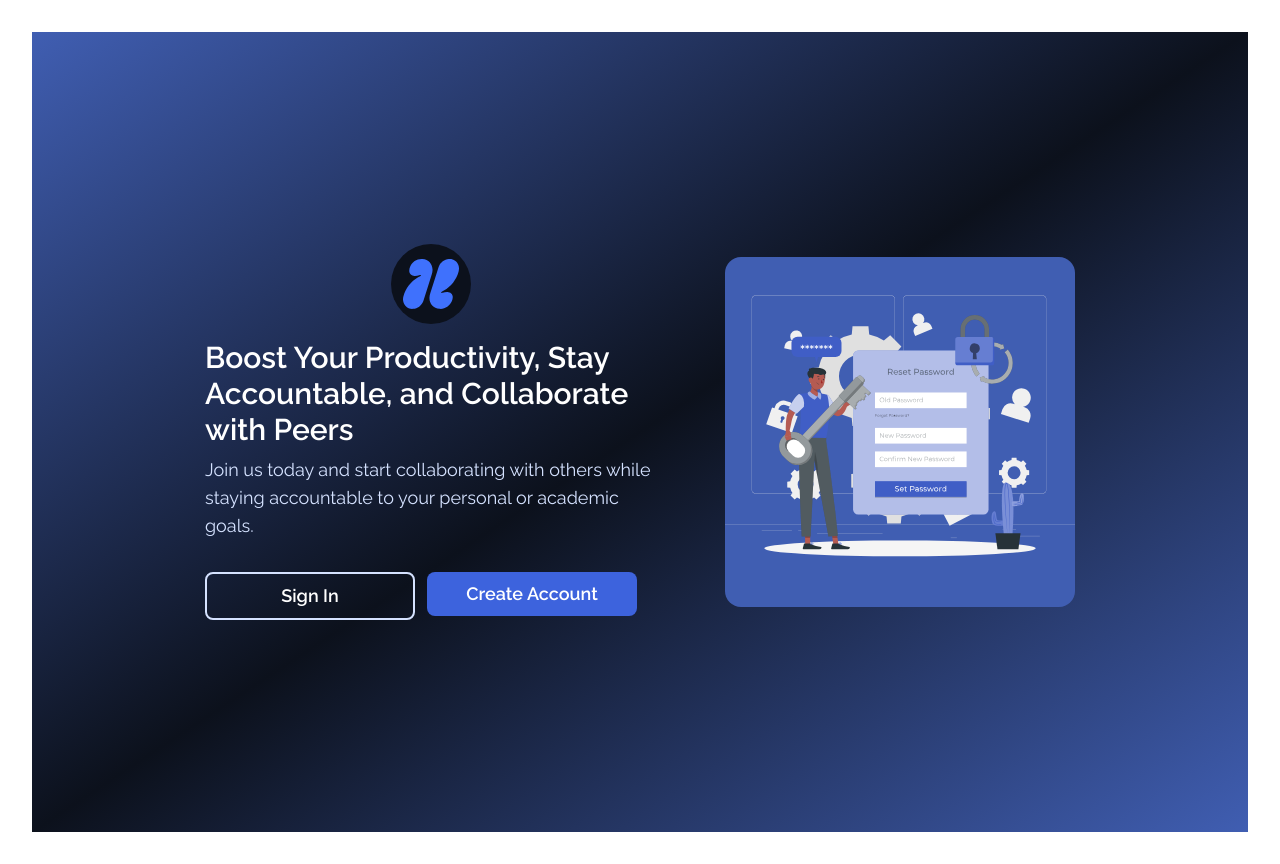
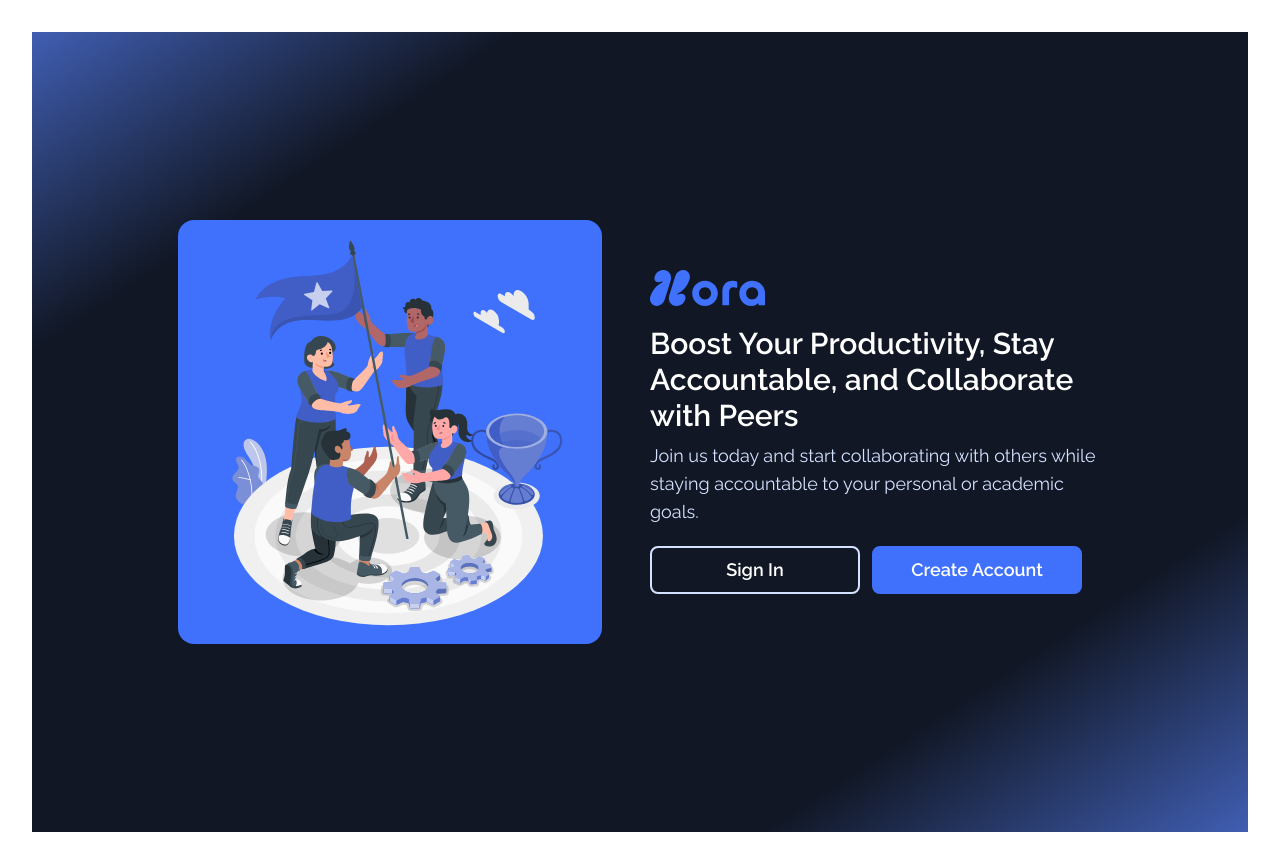
Before and after one commit to ogunsanwodavid/Hora, a React (Vite) app: page / in a window 1280 px wide. Built offline with nearby package versions, Linux system fonts and the light colour scheme.

Commit message:
Working on authentication

```diff
--- a/src/AppRoutes.jsx
+++ b/src/AppRoutes.jsx
@@ -5,7 +5,7 @@ import { Navigate, Route, Routes } from "react-router-dom";
 import { useAuth } from "./contexts/authContext";
 
 import ProtectedRoute from "./pages/entry/ProtectedRoute";
-import WelcomePage from "./pages/entry/WelcomePage";
+import LandingPage from "./pages/entry/LandingPage";
 
 import PageNotFound from "./pages/error/PageNotFound";
 
@@ -37,7 +37,7 @@ function AppRoutes() {
       <Route
         path="/"
         element={
-          isAuthenticated ? <Navigate to="/tasks" replace /> : <WelcomePage />
+          isAuthenticated ? <Navigate to="/tasks" replace /> : <LandingPage />
         }
       />
 
--- /dev/null
+++ b/src/pages/entry/LandingPage.jsx
@@ -0,0 +1,72 @@
+import { Link } from "react-router-dom";
+
+import useWindowDimensions from "../../hooks/useWindowDimensions";
+
+import Logo from "../../assets/logo.svg";
+import fullLogo from "../../assets/fullLogo.svg";
+
+import resetPasswordImg from "../../assets/resetpassword.svg";
+import landingPageImg from "../../assets/landingpage.svg";
+
+function LandingPage() {
+  const { windowHeight } = useWindowDimensions();
+
+  return (
+    <div
+      className="font-raleway w-full lg:flex lg:items-center"
+      style={{
+        minHeight: `${windowHeight}px`,
+        background:
+          "linear-gradient(to bottom right,rgba(64, 94, 178, 1) 0%, rgba(17, 23, 37, 1) 20%,rgba(17, 23, 37, 1) 80%, rgba(64, 94, 178, 1) 100%)",
+      }}
+    >
+      <main
+        className="w-full h-max px-6 py-10 pb-20 flex items-center justify-center lg:flex-row-reverse lg:pb-0 lg:px-0 lg:py-0 lg:w-max lg:mx-auto lg:gap-x-0 lg:!min-h-0"
+        style={{
+          minHeight: `${windowHeight}px`,
+        }}
+      >
+        <section className="w-full max-w-[500px] mx-auto space-y-3 lg:w-[500px] lg:flex lg:flex-col lg:items-center lg:justify-center lg:p-6 lg:space-y-5">
+          {/*** Logo */}
+          {/* <section className="w-20 h-20 mx-auto flex items-center justify-center p-3 rounded-full bg-darkestBlue ">
+            <img src={Logo} className="w-16" alt="" />
+          </section> */}
+          <img src={fullLogo} className="h-8 mx-auto md:h-9 lg:ml-0" alt="" />
+
+          {/*** Texts */}
+          <section className="space-y-2">
+            <h2 className="text-white text-2xl text-center font-semibold md:text-3xl lg:text-left">
+              Boost Your Productivity, Stay Accountable, and Collaborate with
+              Peers
+            </h2>
+            <h4 className="text-electricBlue50 text-base text-center font-regular md:text-lg lg:text-left">
+              Join us today and start collaborating with others while staying
+              accountable to your personal or academic goals.
+            </h4>
+          </section>
+
+          {/***Buttons */}
+          <section className="w-full mx-auto flex flex-wrap justify-center gap-3 font-semibold lg:justify-start">
+            <Link className="w-full md:max-w-[210px]" to="/signin">
+              <button className="w-full h-[44px] p-2 border-2 border-electricBlue50 text-white text-base rounded-lg md:h-max md:text-lg">
+                Sign In
+              </button>
+            </Link>
+
+            <Link className="w-full md:max-w-[210px]" to="/createaccount">
+              <button className="w-full h-[44px] p-2 bg-[#3f71fd] border-2 border-[#3f71fd] text-white text-base rounded-lg md:h-max md:text-lg">
+                Create Account
+              </button>
+            </Link>
+          </section>
+        </section>
+
+        <section className="hidden w-max h-full bg-[#3f71fd] m-6 p-3 rounded-2xl lg:flex items-center justify-center">
+          <img src={landingPageImg} className="min-w-[400px]" alt="" />
+        </section>
+      </main>
+    </div>
+  );
+}
+
+export default LandingPage;
--- a/src/pages/entry/WelcomePage.jsx
+++ /dev/null
@@ -1,66 +0,0 @@
-import { Link } from "react-router-dom";
-
-import useWindowDimensions from "../../hooks/useWindowDimensions";
-
-import Logo from "../../assets/logo.svg";
-import resetPasswordImg from "../../assets/resetpassword.svg";
-
-function WelcomePage() {
-  const { windowHeight } = useWindowDimensions();
-
-  return (
-    <div
-      className="font-raleway w-full bg-gradient-to-br from-blue300 via-darkestBlue to-blue300  lg:flex lg:items-center"
-      style={{
-        minHeight: `${windowHeight}px`,
-      }}
-    >
-      <main
-        className="w-full h-max px-6 py-10 pb-20 flex items-center justify-center lg:pb-0 lg:px-0 lg:py-0 lg:w-max lg:mx-auto lg:gap-x-5  lg:!min-h-0"
-        style={{
-          minHeight: `${windowHeight}px`,
-        }}
-      >
-        <section className="w-full max-w-[500px] mx-auto lg:w-[500px] lg:flex lg:flex-col lg:items-center lg:justify-center lg:p-6 lg:gap-y-4">
-          {/*** Logo */}
-          <section className="w-20 h-20 mx-auto flex items-center justify-center p-3 rounded-full bg-darkestBlue ">
-            <img src={Logo} className="w-16" alt="" />
-          </section>
-
-          {/*** Texts */}
-          <section className="space-y-2">
-            <h2 className="text-white text-2xl text-center font-semibold md:text-3xl lg:text-left">
-              Boost Your Productivity, Stay Accountable, and Collaborate with
-              Peers
-            </h2>
-            <h4 className="text-electricBlue50 text-base text-center font-regular md:text-lg lg:text-left">
-              Join us today and start collaborating with others while staying
-              accountable to your personal or academic goals.
-            </h4>
-          </section>
-
-          {/***Buttons */}
-          <section className="w-full mx-auto flex flex-wrap justify-center gap-3 mt-4 font-semibold lg:justify-start">
-            <Link className="w-full max-w-[210px]" to="/signin">
-              <button className="w-full h-[44px] max-w-[240px] p-2 border-2 border-electricBlue50 text-white text-base rounded-lg md:h-max md:text-lg">
-                Sign In
-              </button>
-            </Link>
-
-            <Link className="w-full max-w-[210px]" to="/createaccount">
-              <button className="w-full h-[44px] max-w-[240px] p-2 bg-blue200 text-white text-base rounded-lg md:h-max md:text-lg">
-                Create Account
-              </button>
-            </Link>
-          </section>
-        </section>
-
-        <section className="hidden w-max h-full bg-blue300 m-6 rounded-2xl lg:flex items-center justify-center">
-          <img src={resetPasswordImg} className="min-w-[350px]" alt="" />
-        </section>
-      </main>
-    </div>
-  );
-}
-
-export default WelcomePage;
```
Also changed, not shown: src/assets/landingpage.svg (added), src/assets/pattern.svg (added).
